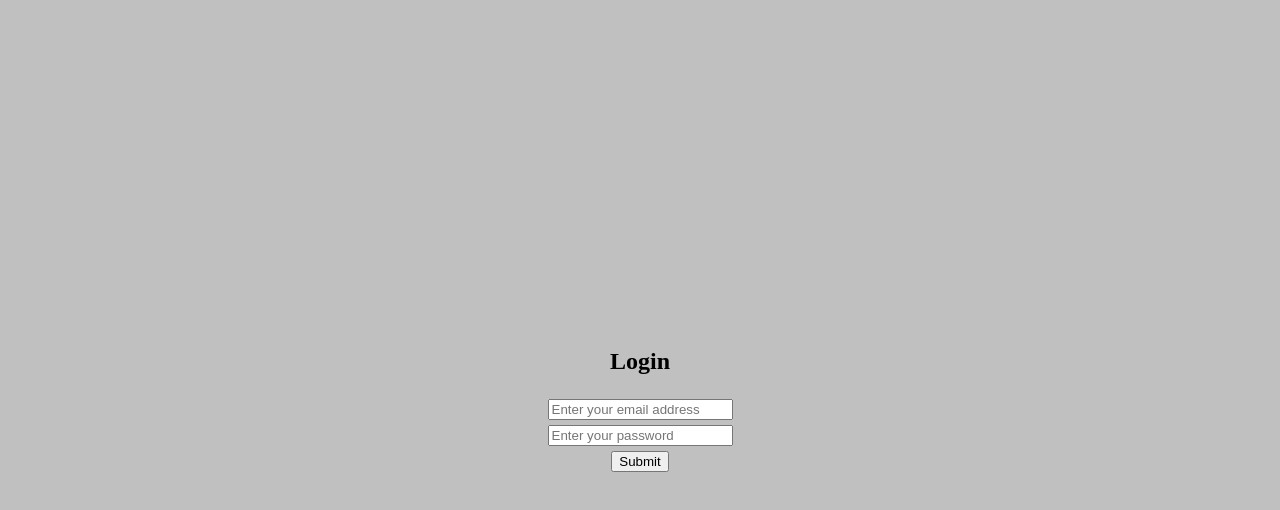
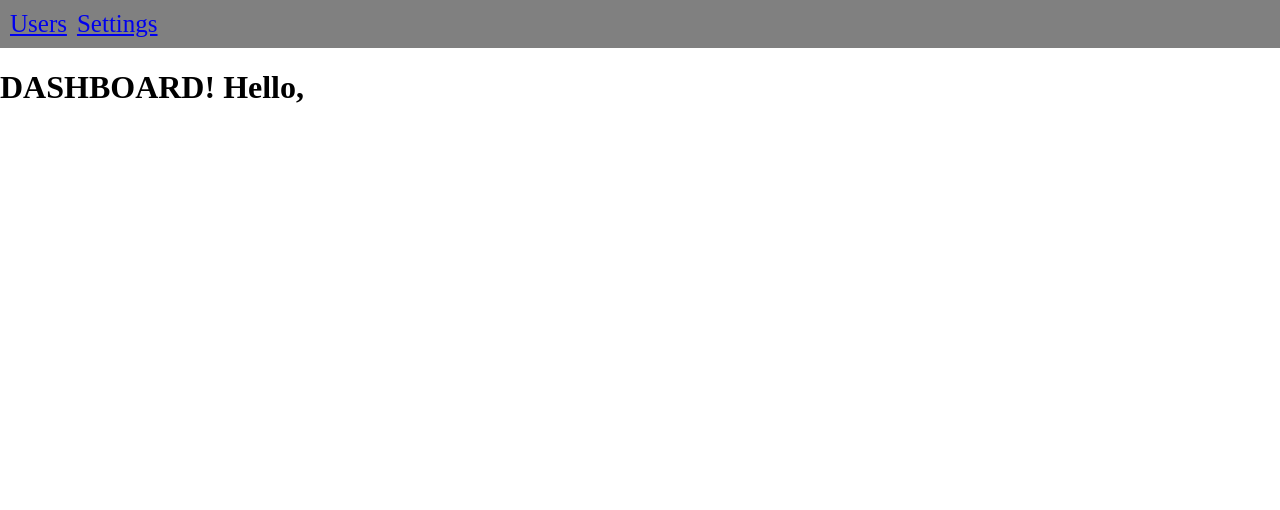
Before and after one commit to Chaa1982/dashboard, a React (Create React App) app: page /dashboard in a window 1280 px wide. Before the commit this address led to /auth. Shown: the top 510 px of the page. Built offline with nearby package versions, Linux system fonts and the light colour scheme.

Commit message:
used new methods reouting + created Users

```diff
--- a/src/components/shared/Flex.tsx
+++ b/src/components/shared/Flex.tsx
@@ -8,6 +8,7 @@ interface FlexProps {
     justifyContent?: string;
     alignItems?: string;
     gap?: string;
+    fontSize?: string;
     background?: string;
     color?: string;
 }
@@ -22,6 +23,7 @@ const Flex = styled('div')<FlexProps>`
     justify-content: ${(props) => props.justifyContent || 'flex-start'};
     align-items: ${(props) => props.alignItems || 'flex-start'};
     gap: ${(props) => props.gap || '0'};
+    font-size: ${(props) => props.fontSize || 'inherit'};
     background: ${(props) => props.background || 'none'};
     color: ${(props) => props.color || 'black'};
 `;
--- a/src/components/static/dashboard/Dashboard.tsx
+++ b/src/components/static/dashboard/Dashboard.tsx
@@ -1,18 +1,30 @@
 import {FC, useContext} from "react";
-import {FlexColumn} from "../../shared/Flex";
+import {FlexColumn, FlexRow} from "../../shared/Flex";
 import {DashboardContext} from "../../../contexts/DashboardContext";
+import {Link, Outlet} from "react-router-dom";
+import './dashboard.css';
 
 
 export const Dashboard: FC = () => {
     const {user} = useContext(DashboardContext)!;
 
 
-    if(!user)  return <h1>Are you hacker?</h1>;
+    // if(!user)  return <h1>Are you hacker?</h1>;
+
+    const dashboardLinks = [{link: 'users', text: 'Users'}, {link: 'settings', text: 'Settings'}];
 
     return (
-        <FlexColumn width={'100%'}>
-            <h1>DASHBOARD! </h1>
-            <h2>Hello, {user?.email}</h2>
+        <FlexColumn className={'dashboard'} width={'100%'}>
+            <FlexRow
+                as={'header'}
+                width={'100%'}
+                background={'grey'}
+                gap={'10px'}
+                padding={'10px'}>
+                {dashboardLinks.map((el) => <Link className={'link'} to={el.link}>{el.text}</Link>)}
+            </FlexRow>
+            <h1>DASHBOARD! Hello, {user?.email}</h1>
+         <Outlet />
         </FlexColumn>
     )
 };
--- /dev/null
+++ b/src/components/static/dashboard/dashboard.css
@@ -0,0 +1,3 @@
+.dashboard .link {
+    font-size: 25px;
+}
--- /dev/null
+++ b/src/components/users/UsersList.tsx
@@ -0,0 +1,20 @@
+import {useFetchData} from "../../hooks/useFetchData";
+import {IDashboardUser} from "./types";
+import {FlexColumn} from "../shared/Flex";
+import {UserItem} from "./userItem/UserItem";
+
+export const UsersList = () => {
+    const {data, isLoading} = useFetchData<IDashboardUser[]>(
+        'https://jsonplaceholder.typicode.com/users',
+        {method: 'GET'}
+    );
+
+    console.log(isLoading, data);
+
+    return (
+        <FlexColumn width={'100%'} alignItems={'center'}>
+            <h3>USERS</h3>
+            {data?.map((user) => <UserItem user={user} />)}
+        </FlexColumn>
+    )
+}
--- /dev/null
+++ b/src/components/users/types.ts
@@ -0,0 +1,29 @@
+export interface IDashboardUser {
+    "id": number,
+    "name": string,
+    "username": string,
+    "email": string,
+    "phone": string,
+    "website": string,
+    "address": AddressInterface,
+    "company": CompanyInterface
+}
+
+interface AddressInterface {
+    "street": string,
+    "suite": string,
+    "city": string,
+    "zipcode": string,
+    "geo": GeoInterface,
+}
+
+interface GeoInterface {
+    "lat": string,
+    "lng": string,
+}
+
+interface CompanyInterface {
+    "name": string,
+    "catchPhrase": string,
+    "bs": string,
+}
--- /dev/null
+++ b/src/components/users/userItem/UserItem.tsx
@@ -0,0 +1,31 @@
+import React, {FC} from "react";
+import {IDashboardUser} from "../types";
+import {FlexColumn, FlexRow} from "../../shared/Flex";
+import './userItem.css';
+
+
+interface IProps {
+    user: IDashboardUser;
+}
+
+
+export const UserItem: FC<IProps> = ({user}) => {
+    const {id, name, email, company, phone, website, username, address} = user;
+    return (
+        <FlexRow
+            className={'user-item'}
+            width={"90%"}
+            padding={'30px'}
+            background={'lightgrey'}
+            margin={'5px'}
+            alignItems={'center'}
+            justifyContent={'space-between'}
+        >
+            <FlexColumn>
+                <b>{name}</b>
+                <p>{email} - </p>
+            </FlexColumn>
+            <span>{phone}</span>
+        </FlexRow>
+    )
+}
--- /dev/null
+++ b/src/components/users/userItem/userItem.css
@@ -0,0 +1,3 @@
+.user-item b {
+    font-size: 24px;
+}
--- a/src/hooks/useFetchData.ts
+++ b/src/hooks/useFetchData.ts
@@ -1,7 +1,7 @@
 import {useState, useEffect} from "react";
 
-export const useFetchData = (url: string, options: RequestInit) => {
-    const [data, setData] = useState(null);
+export const useFetchData = <TData>(url: string, options: RequestInit) => {
+    const [data, setData] = useState<TData | null>(null);
     const [isLoading, setIsLoading] = useState<boolean>(false);
 
     useEffect(() => {
@@ -15,7 +15,7 @@ export const useFetchData = (url: string, options: RequestInit) => {
                 setIsLoading(false);
                 setData(null);
             })
-    }, [url, options]);
+    }, []);
 
     return {data, isLoading};
 }
--- a/src/router.tsx
+++ b/src/router.tsx
@@ -4,6 +4,7 @@ import {Landing} from "./components/static/landing/Landing";
 import {Dashboard} from "./components/static/dashboard/Dashboard";
 import {PrivateRouter} from "./components/shared/PrivateRouter";
 import {Settings} from "./components/static/setings/Settings";
+import {UsersList} from "./components/users/UsersList";
 
 export const router = createBrowserRouter([
     {
@@ -17,13 +18,20 @@ export const router = createBrowserRouter([
     {
         path: "/dashboard",
         element: (
-            <PrivateRouter fallback={'/auth'}>
+            // <PrivateRouter fallback={'/auth'}>
                 <Dashboard />
-            </PrivateRouter>
-        )
+            // </PrivateRouter>
+        ),
+        children: [
+            {
+                path: "users",
+                element: <UsersList />
+            },
+            {
+                path: "settings",
+                element: <Settings />
+            },
+        ]
     },
-    {
-        path: "/dashboard/settings",
-        element: <Settings />
-    },
+
 ])
```
